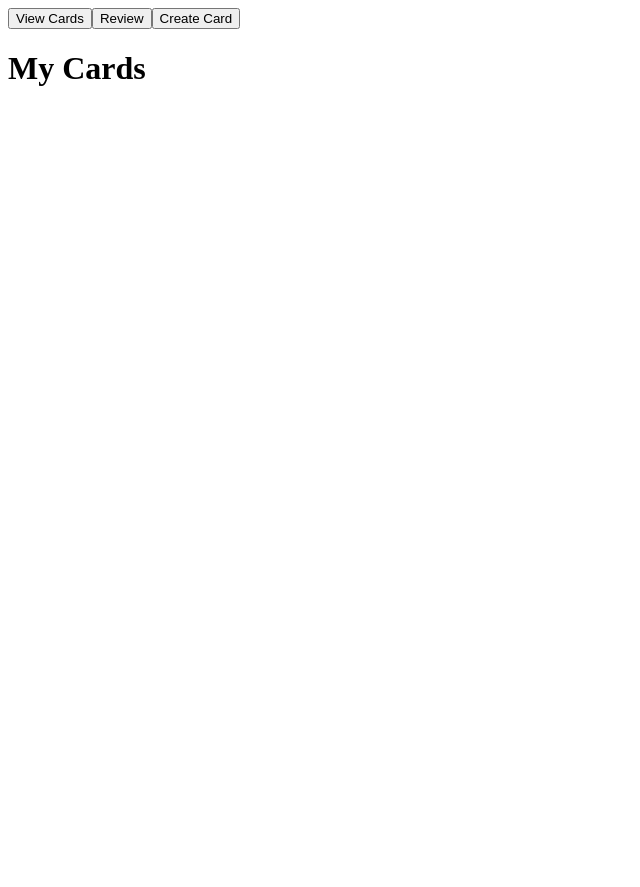
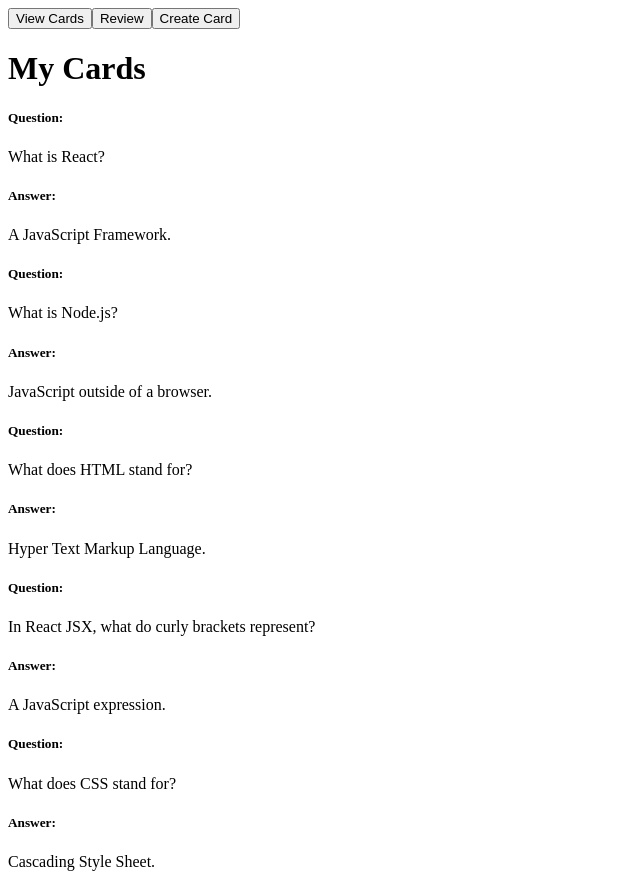
Before and after one commit to johnnguyencodes/react-flash-cards-pt, a React app: page / in a window 1280 px wide. Shown: the whole page, without its empty margins (0-640 px from the left). Before the commit the page ends 800 px from the top, so only its background shows below. Built offline with nearby package versions, Linux system fonts and the light colour scheme; the HTML template or start-up script is replaced by a standard one.

Commit message:
in view-cards.jsx, the cards array from App's state was passed via props.  Then, in the Card component, each card was rendered with bootstrap.

```diff
--- a/src/components/app.jsx
+++ b/src/components/app.jsx
@@ -9,7 +9,28 @@
     super(props);
     this.state = {
       view: "view-cards",
-      cards: []
+      cards: [
+        {
+          question: "What is React?",
+          answer: "A JavaScript Framework."
+        },
+        {
+          question: "What is Node.js?",
+          answer: "JavaScript outside of a browser."
+        },
+        {
+          question: "What does HTML stand for?",
+          answer: "Hyper Text Markup Language."
+        },
+        {
+          question: "In React JSX, what do curly brackets represent?",
+          answer: "A JavaScript expression."
+        },
+        {
+          question: "What does CSS stand for?",
+          answer: "Cascading Style Sheet."
+        }
+      ]
     }
     this.setView = this.setView.bind(this);
     this.saveCards = this.saveCards.bind(this);
@@ -24,6 +45,7 @@
 
   saveCards() {
     localStorage.setItem("flash-cards", JSON.stringify(this.state.cards));
+    console.log(this.state.cards);
   }
 
   addCard(card) {
@@ -39,19 +61,20 @@
       case 'review-cards':
         return <ReviewCards />;
       case 'view-cards':
-        return <ViewCards />;
+        return <ViewCards cards={this.state.cards}/>;
       default:
         return null;
     }
   }
 
   render() {
-    console.log("Cards from App:", this.state.cards);
     const { viewState } = this.state.view;
     return (
-      <div className="text-center">
+      <div>
+        <div className="text-center col-10 offset-1">
         <Nav viewState={viewState} setView={this.setView} whatIsState={this.state.view}/>
         { this.getView() }
+      </div>
       </div>
     );
   }
--- a/src/components/view-cards.jsx
+++ b/src/components/view-cards.jsx
@@ -1,8 +1,35 @@
 import React from "react";
+
+function Card(props) {
+  const card = props.card;
+  return (
+    <div className="col mb-4">
+        <div className="card-body bg-dark h-50">
+          <h5 className="card-title text-left bg-dark m-0 text-muted mb-1">Question:</h5>
+          <p className="card-title text-left bg-dark m-0 text-light">{props.card.question}</p>
+        </div>
+        <div className="card-body bg-secondary h-50">
+        <h5 className="card-title text-left bg-secondary m-0 text-light mb-1">Answer:</h5>
+        <p className="card-title text-left bg-secondary m-0 text-light">{props.card.answer}</p>
+        </div>
+    </div>
+  );
+}
 
 function ViewCards(props) {
   return (
-    <h1>My Cards</h1>
+    <div>
+      <h1 className="mt-2 mb-4">My Cards</h1>
+      <div className="row row-cols-1 row-cols-md-3">
+        {
+          props.cards.map(card => {
+            return (
+              <Card card={card} />
+            )
+          })
+        }
+      </div>
+    </div>
   );
 }
 
```
Also changed, not shown: 1 other file (tests, documents, lock files or other folders).
